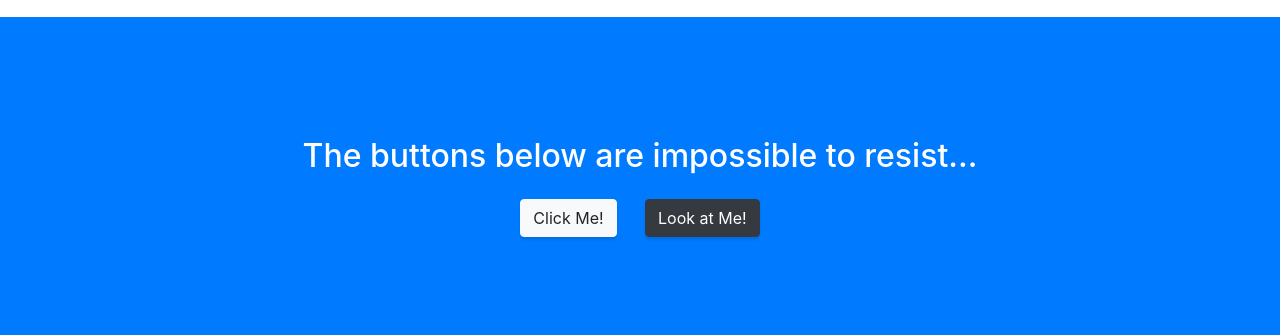
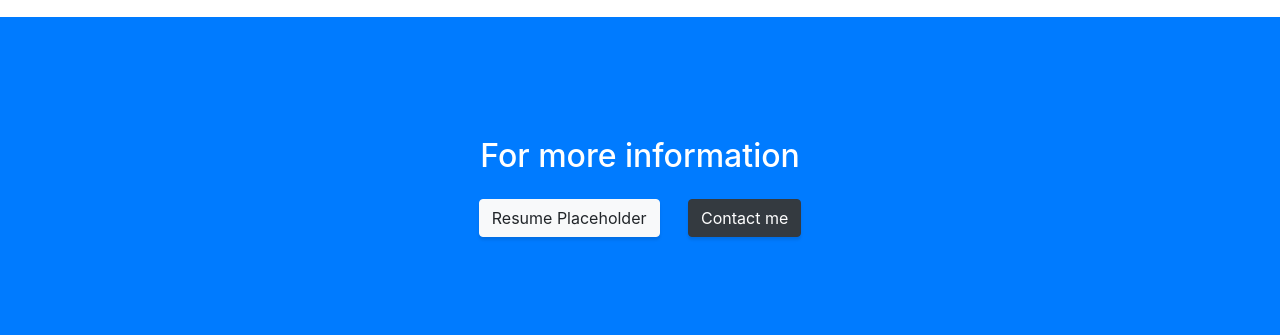
Before and after one commit to Cartman37/Cartman37.github.io, a website with bundled scripts: page index.html in a window 1280 px wide. Shown: the part 3560-3895 px from the top of the page. Built offline with nearby package versions, Linux system fonts and the light colour scheme.

Commit message:
Update index.html

```diff
--- a/index.html
+++ b/index.html
@@ -192,9 +192,9 @@
     <!-- Call to Action -->
     <section class="content-section bg-primary text-white">
       <div class="container text-center">
-        <h2 class="mb-4">The buttons below are impossible to resist...</h2>
-        <a href="#" class="btn btn-xl btn-light mr-4">Click Me!</a>
-        <a href="#" class="btn btn-xl btn-dark">Look at Me!</a>
+        <h2 class="mb-4">For more information</h2>
+        <a href="#" class="btn btn-xl btn-light mr-4">Resume Placeholder</a>
+        <a href="#contact" class="btn btn-xl btn-dark">Contact me</a>
       </div>
     </section>
 
```
